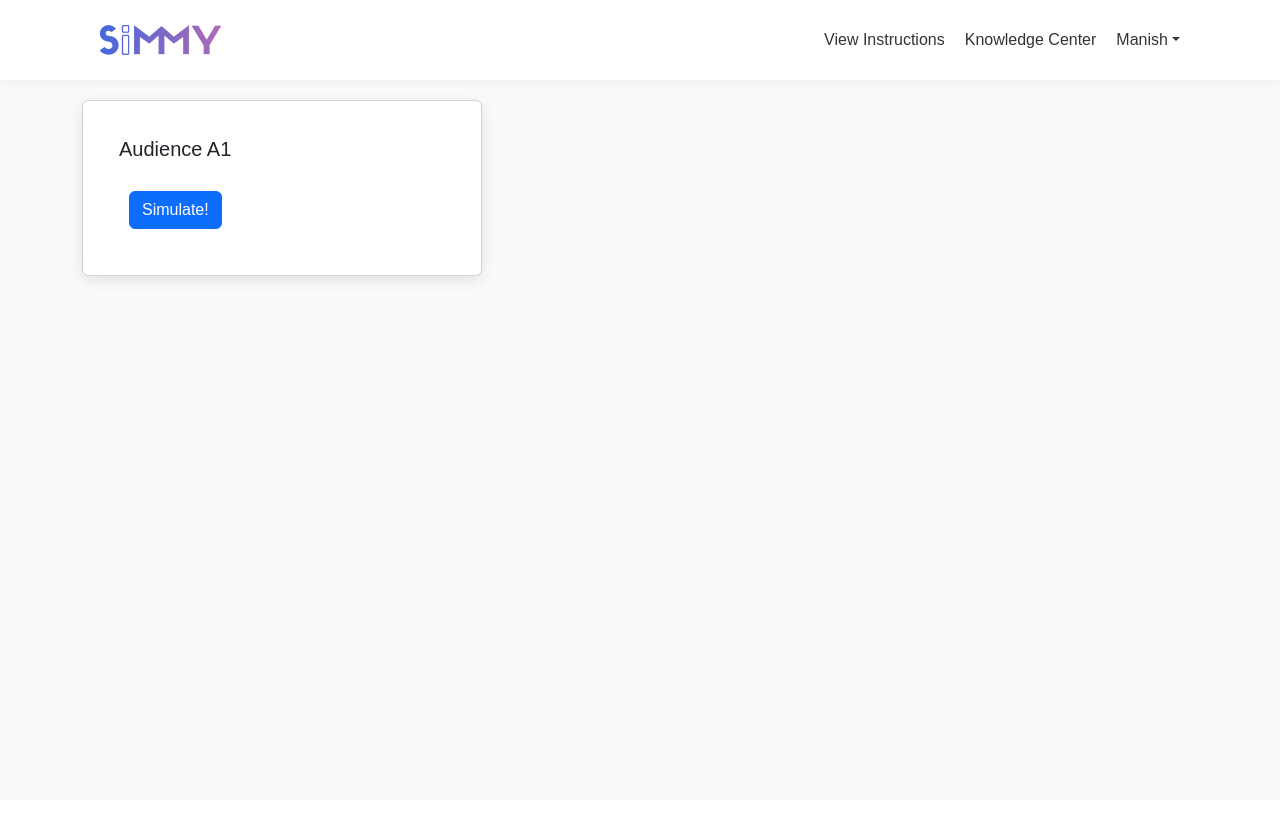
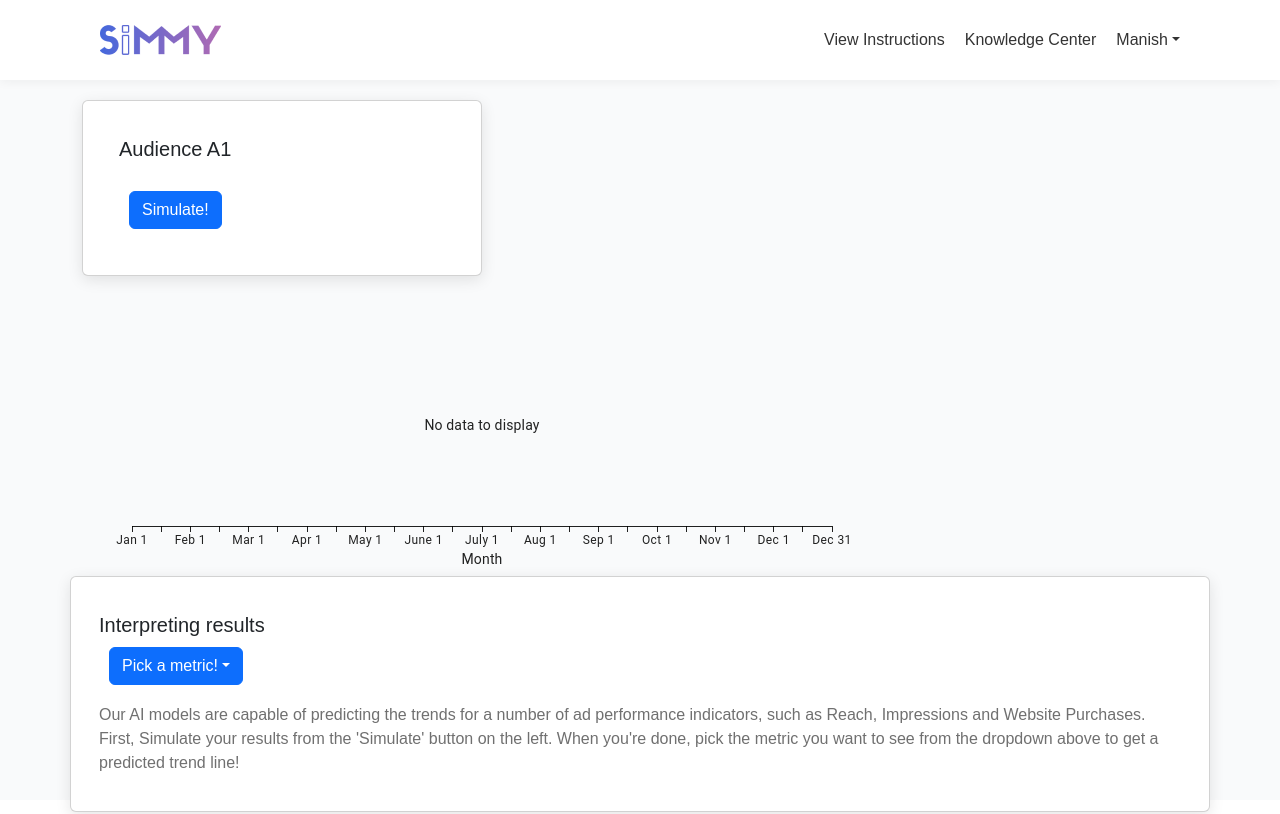
Before and after one commit to vaibhavm99/simmy-frontend, a React (Create React App) app: page /simulation in a window 1280 px wide. Shown: the top 814 px of the page. Built offline with nearby package versions, Linux system fonts and the light colour scheme.

Commit message:
interpret results box

```diff
--- a/src/components/Simulation.jsx
+++ b/src/components/Simulation.jsx
@@ -14,18 +14,26 @@ import { useContext } from "react";
 import { AudienceContext, FormContext } from './FormContext';
 import axios from "axios";
 import { Badge } from "react-bootstrap";
+import Dropdown from 'react-bootstrap/Dropdown';
+import DropdownButton from 'react-bootstrap/DropdownButton';
+
+
+const text_map = {
+  "Reach": "Reach text",
+  "Impressions": "Impressions text",
+  "Website Purchases": "Website Purchases text",
+  "Pick a metric!": "Our AI models are capable of predicting the trends for a number of ad performance indicators, such as Reach, Impressions and Website Purchases. First, Simulate your results from the 'Simulate' button on the left. When you're done, pick the metric you want to see from the dropdown above to get a predicted trend line!"
+}
 
 export default function Simulation () {
   const [isDropdownOpen, setDropdownOpen] = useState(false);
-
-  const [displayChart, setDisplayChart] = useState(false);
-
   const [predictions, setPredictions] = useState([]);
-
   const [isLoading, setIsLoading] = useState(false);
+  const [dropDownTitle, setDropDownTitle] = useState("Pick a metric!")
+  const [dropDownText, setDropDownText] = useState("Our AI models are capable of predicting the trends for a number of ad performance indicators, such as Reach, Impressions and Website Purchases. First, Simulate your results from the 'Simulate' button on the left. When you're done, pick the metric you want to see from the dropdown above to get a predicted trend line!"
+)
 
   const user = {name: "Manish"};
-
 
   const [simulationText, setSimulationText] = useState("Processing your audience...")
 
@@ -51,8 +59,10 @@ export default function Simulation () {
 
   const processInput = () => {
     setIsLoading(true);
+    setPredictions([]);
     setTimeout(() => {setSimulationText("Running the AI model...")}, 10000);
     setTimeout(() => {setSimulationText("Predicting your results...")}, 20000);
+    if(!isLoading){
     axios.post("https://forecastapi-226173475182.us-central1.run.app/forecast", {
       "budget": 100,
       "min_age": 18,
@@ -71,13 +81,20 @@ export default function Simulation () {
       var values = [...Array(25)].map((_, i) => [Number(preds[i*15][0]), Number(preds[i*15][1])]);
       //console.log(values);
       setPredictions(values)
-      setDisplayChart(true);
       setIsLoading(false);
+      setDropDownTitle("Reach");
+      setDropDownText(text_map["Reach"]);
     })
     .catch((err) => {
       console.log(err);
       setIsLoading(false);
     })
+    }
+  }
+
+  const handleSelect = (evt) => {
+    setDropDownTitle(evt);
+    setDropDownText(text_map[evt]);
   }
 
   return (
@@ -134,36 +151,36 @@ export default function Simulation () {
     </Col>
     <Col>
     <Row>
-    { displayChart && <div className="Simulation">
+    <div className="Simulation">
         <LineChart
           xAxis={[{ data: ["Jan 1", "Jan 15", "Feb 1", "Feb 15", "Mar 1", "Mar 15", "Apr 1", "Apr 15", "May 1", "May 15", "June 1", "June 15", "July 1", "July 15", "Aug 1", "Aug 15", "Sep 1", "Sep 15", "Oct 1", "Oct 15", "Nov 1", "Nov 15", "Dec 1", "Dec 15", "Dec 31"], scaleType: "point", label: "Month" }]}
           leftAxis={null}
-          series={[
+          series={predictions.length > 0 ? [
             {
               data: predictions.map((x, _) => x[0]), label: "Reach (millions)"
             },
-          ]}
+          ] : []}
           width={800}
           height={300}
         />
       </div>
-    }
     </Row>
     <Row>
-    { displayChart && <div className="Simulation">
-        <LineChart
-          xAxis={[{ data: ["Jan 1", "Jan 15", "Feb 1", "Feb 15", "Mar 1", "Mar 15", "Apr 1", "Apr 15", "May 1", "May 15", "June 1", "June 15", "July 1", "July 15", "Aug 1", "Aug 15", "Sep 1", "Sep 15", "Oct 1", "Oct 15", "Nov 1", "Nov 15", "Dec 1", "Dec 15", "Dec 31"], scaleType: "point", label: "Month" }]}
-          leftAxis={null}
-          series={[
-            {
-              data: predictions.map((x, _) => x[1]), label: "Impressions (millions)"
-            },
-          ]}
-          width={800}
-          height={300}
-        />
-      </div>
-    }
+        <Card style={{ width: '35rem' }}>
+          <Card.Body>
+            <Card.Title>
+              Interpreting results
+              <DropdownButton id="dropdown-basic-button" title={dropDownTitle} onSelect={(evt) => handleSelect(evt)}>
+              <Dropdown.Item eventKey="Reach" disabled={predictions.length == 0}>Reach</Dropdown.Item>
+              <Dropdown.Item eventKey="Impressions" disabled={predictions.length == 0}>Impressions</Dropdown.Item>
+              <Dropdown.Item eventKey="Website Purchases" disabled={predictions.length == 0}>Website Purchases</Dropdown.Item>
+            </DropdownButton>
+            </Card.Title>
+            <Card.Text>
+              {dropDownText}
+            </Card.Text>
+          </Card.Body>
+        </Card>
     </Row>
 </Col>
     </Row>
```
